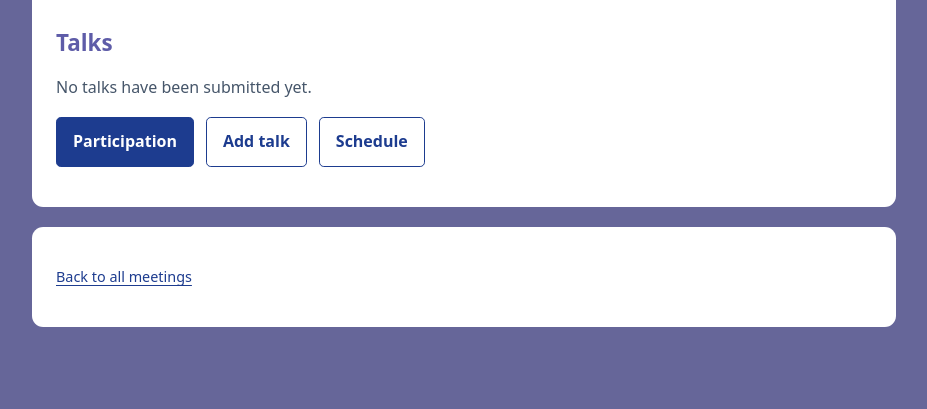
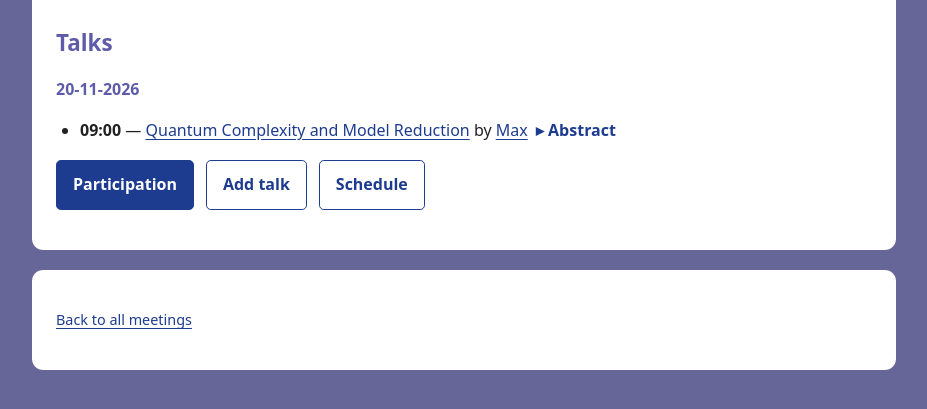
Before and after one commit to ifipwg13/ifipwg13.github.io, a plain HTML site: page prototype/meetings/meeting-97/index.html in a window 1280 px wide. Shown: the part 363-772 px from the top of the page, without its empty margins (176-1103 px from the left). Drawn offline with Linux system fonts and the light colour scheme.

```diff
--- a/prototype/meetings/meeting-97/index.html
+++ b/prototype/meetings/meeting-97/index.html
@@ -24,7 +24,7 @@
     <p class="meeting-description"></p>
     <section aria-labelledby="talks-heading" class="public-talks">
       <h2 id="talks-heading">Talks</h2>
-      <p class="help">No talks have been submitted yet.</p>
+      <h4 class="talk-date">20-11-2026</h4><ul class="talk-list"><li data-talk-number="98" data-talk-date="2026-11-20"><time class="talk-time" datetime="09:00">09:00</time> — <a class="talk-title" href="../../slides/meeting-97/b007e981-6054-4d2a-b667-0919d0762443-0b8f8649ffa0ae294d74a5d67a2198754283aa397771cc5b8c72161f3d1bb0a3.pdf">Quantum Complexity and Model Reduction</a> by <span class="talk-authors">Max</span> <details class="talk-abstract"><summary>Abstract</summary><div class="abstract-text">After fixing standard terminology, we will consider its relation to model reduction.</div></details></li></ul>
     </section>
     <section aria-label="Registration and talk submission">
 
```
Also changed, not shown: prototype/index.html (+1 -1 lines), 1 other file.
